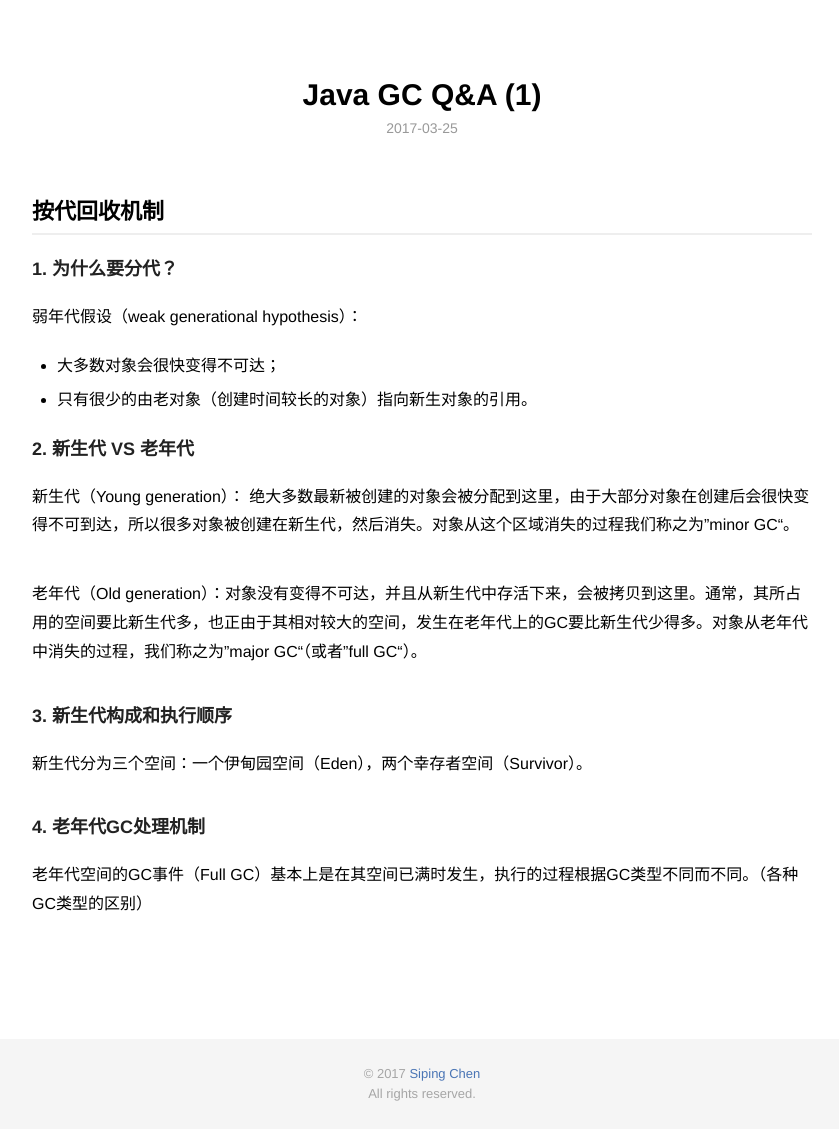
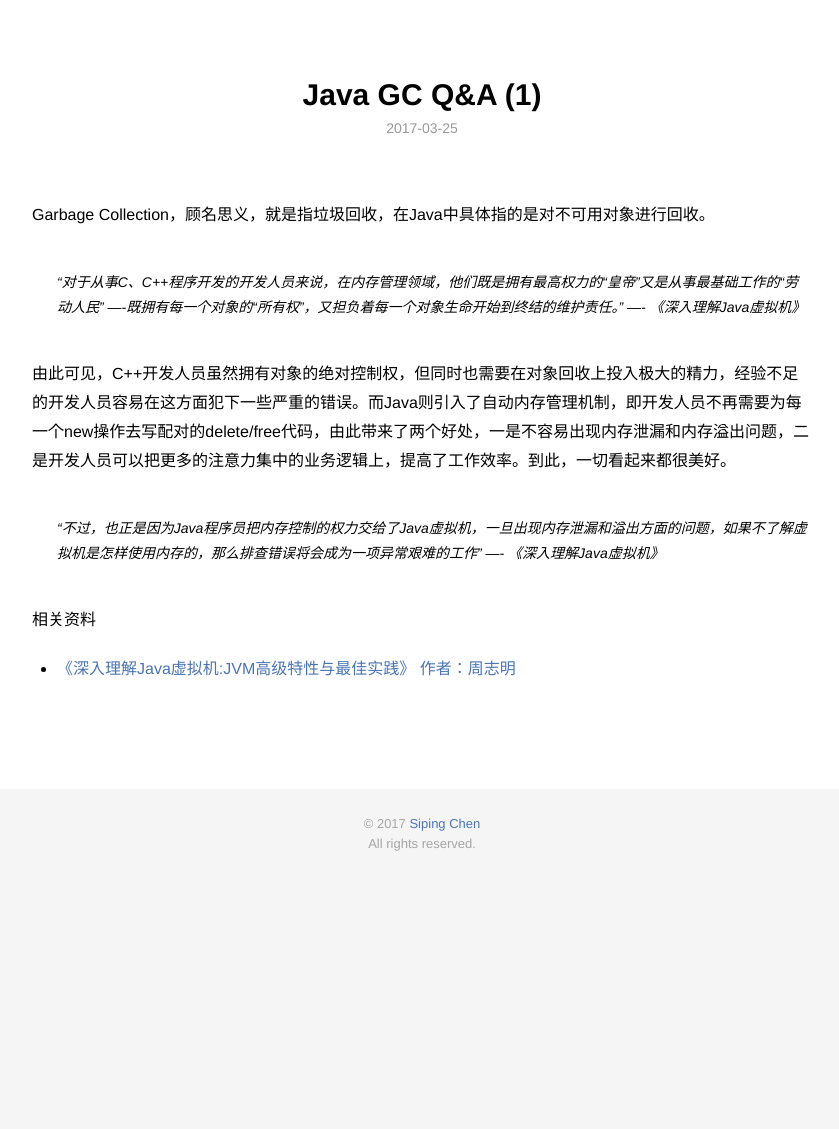
Before and after one commit to seeping007/seeping007.github.io, a Jekyll site: the page built from _posts/2017-03-25-java-gc-q&a-1.md, in a window 1280 px wide. Shown: the whole page, without its empty margins (218-1057 px from the left). Built offline with Jekyll 4.4.1, drawn with Linux system fonts in a browser that asks for light colours; after the commit the page ends 900 px from its top, so only the background shows below that.

Commit message:
modify post

```diff
--- a/_posts/2017-03-25-java-gc-q&a-1.md
+++ b/_posts/2017-03-25-java-gc-q&a-1.md
@@ -2,28 +2,20 @@
 layout: post
 title: Java GC Q&A (1)
 category: blog
-description: 为什么需要GC
+description: 为什么需要GC？为什么需要理解GC？
 ---
 
-## 按代回收机制
+Garbage Collection，顾名思义，就是指垃圾回收，在Java中具体指的是对不可用对象进行回收。
 
-### 1. 为什么要分代？
+> “对于从事C、C++程序开发的开发人员来说，在内存管理领域，他们既是拥有最高权力的“皇帝”又是从事最基础工作的“劳动人民” ----既拥有每一个对象的“所有权”，又担负着每一个对象生命开始到终结的维护责任。”    ---- 《深入理解Java虚拟机》
 
-弱年代假设（weak generational hypothesis）：
+由此可见，C++开发人员虽然拥有对象的绝对控制权，但同时也需要在对象回收上投入极大的精力，经验不足的开发人员容易在这方面犯下一些严重的错误。而Java则引入了自动内存管理机制，即开发人员不再需要为每一个new操作去写配对的delete/free代码，由此带来了两个好处，一是不容易出现内存泄漏和内存溢出问题，二是开发人员可以把更多的注意力集中的业务逻辑上，提高了工作效率。到此，一切看起来都很美好。
 
-* 大多数对象会很快变得不可达；
-* 只有很少的由老对象（创建时间较长的对象）指向新生对象的引用。
+> “不过，也正是因为Java程序员把内存控制的权力交给了Java虚拟机，一旦出现内存泄漏和溢出方面的问题，如果不了解虚拟机是怎样使用内存的，那么排查错误将会成为一项异常艰难的工作”    ---- 《深入理解Java虚拟机》
 
-### 2. 新生代 VS 老年代
 
-新生代（Young generation）： 绝大多数最新被创建的对象会被分配到这里，由于大部分对象在创建后会很快变得不可到达，所以很多对象被创建在新生代，然后消失。对象从这个区域消失的过程我们称之为”minor GC“。
+相关资料
 
-老年代（Old generation）：对象没有变得不可达，并且从新生代中存活下来，会被拷贝到这里。通常，其所占用的空间要比新生代多，也正由于其相对较大的空间，发生在老年代上的GC要比新生代少得多。对象从老年代中消失的过程，我们称之为”major GC“（或者”full GC“）。
+* [《深入理解Java虚拟机:JVM高级特性与最佳实践》 作者：周志明][1]
 
-### 3. 新生代构成和执行顺序
-
-新生代分为三个空间：一个伊甸园空间（Eden），两个幸存者空间（Survivor）。
-
-### 4. 老年代GC处理机制
-
-老年代空间的GC事件（Full GC）基本上是在其空间已满时发生，执行的过程根据GC类型不同而不同。（各种GC类型的区别）
+[1]: https://www.amazon.cn/%E5%9B%BE%E4%B9%A6/dp/B00D2ID4PK/ref=sr_1_1?ie=UTF8&qid=1490516490&sr=8-1&keywords=%E6%B7%B1%E5%85%A5%E7%90%86%E8%A7%A3java%E8%99%9A%E6%8B%9F%E6%9C%BA
```
